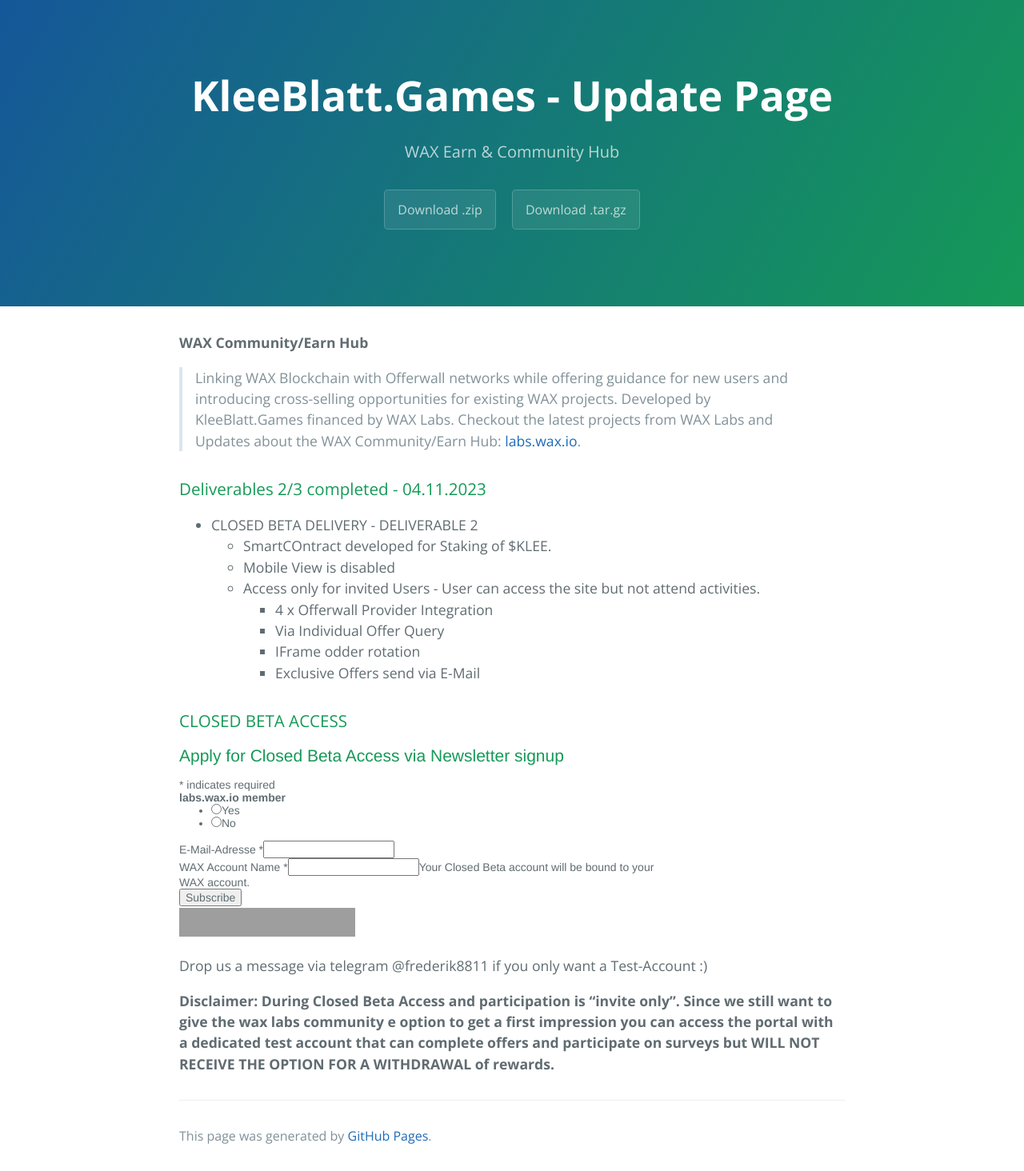
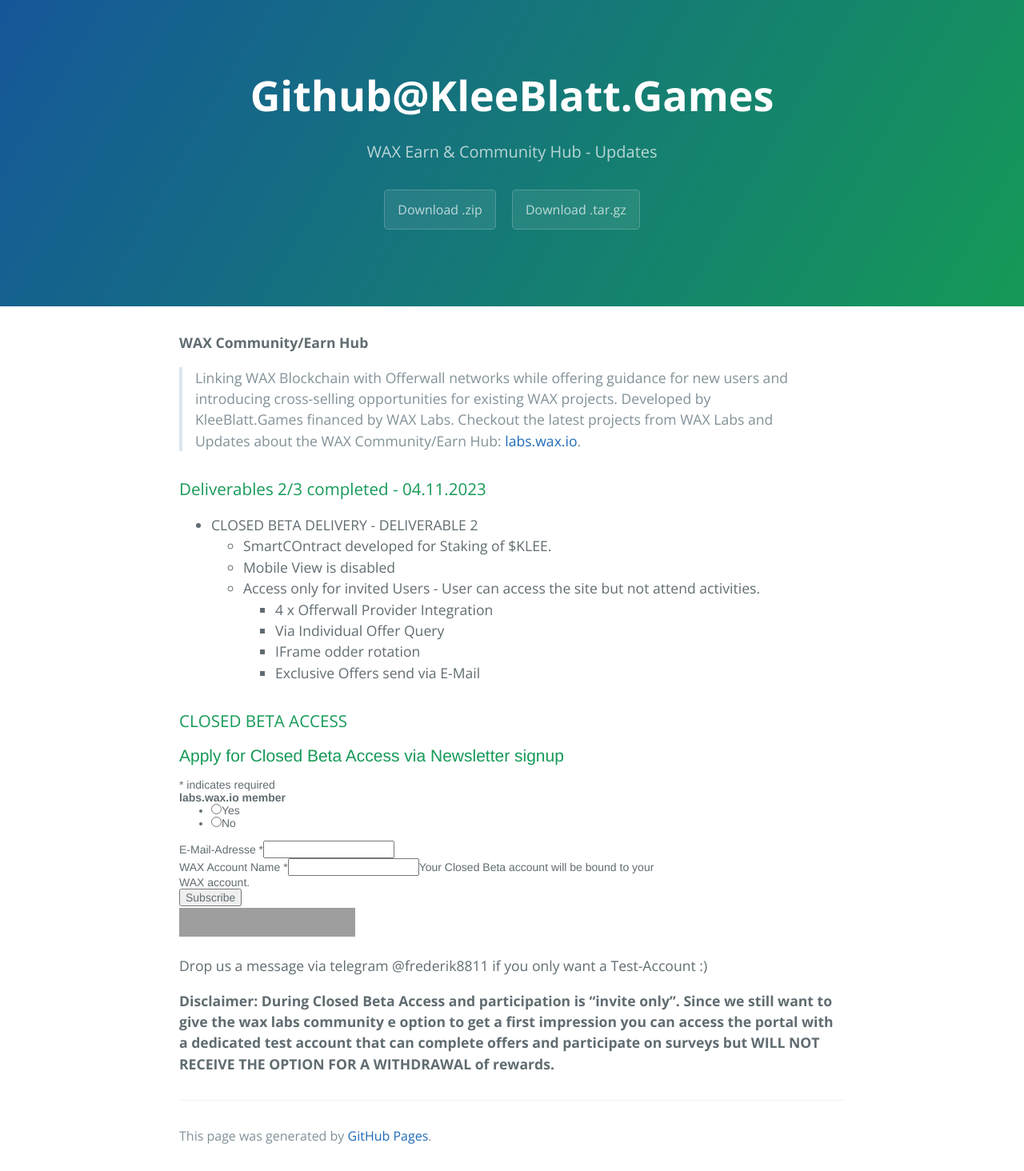
Before and after one commit to KleeblattGames/KleeblattGames.github.io, a Jekyll site: the page built from index.md, in a window 1280 px wide. Shown: the whole page at 80% size. Built offline with Jekyll 4.4.1, drawn with Linux system fonts in a browser that asks for light colours; comment, search, counter and statistics services are not loaded; grey boxes are pictures that could not be loaded.

Commit message:
Update _config.yml

```diff
--- a/_config.yml
+++ b/_config.yml
@@ -1,5 +1,5 @@
-title: KleeBlatt.Games - Update Page
-description: WAX Earn & Community Hub
+title: Github@KleeBlatt.Games
+description: WAX Earn & Community Hub - Updates
 show_downloads: true
 google_analytics:
 theme: jekyll-theme-cayman
```
